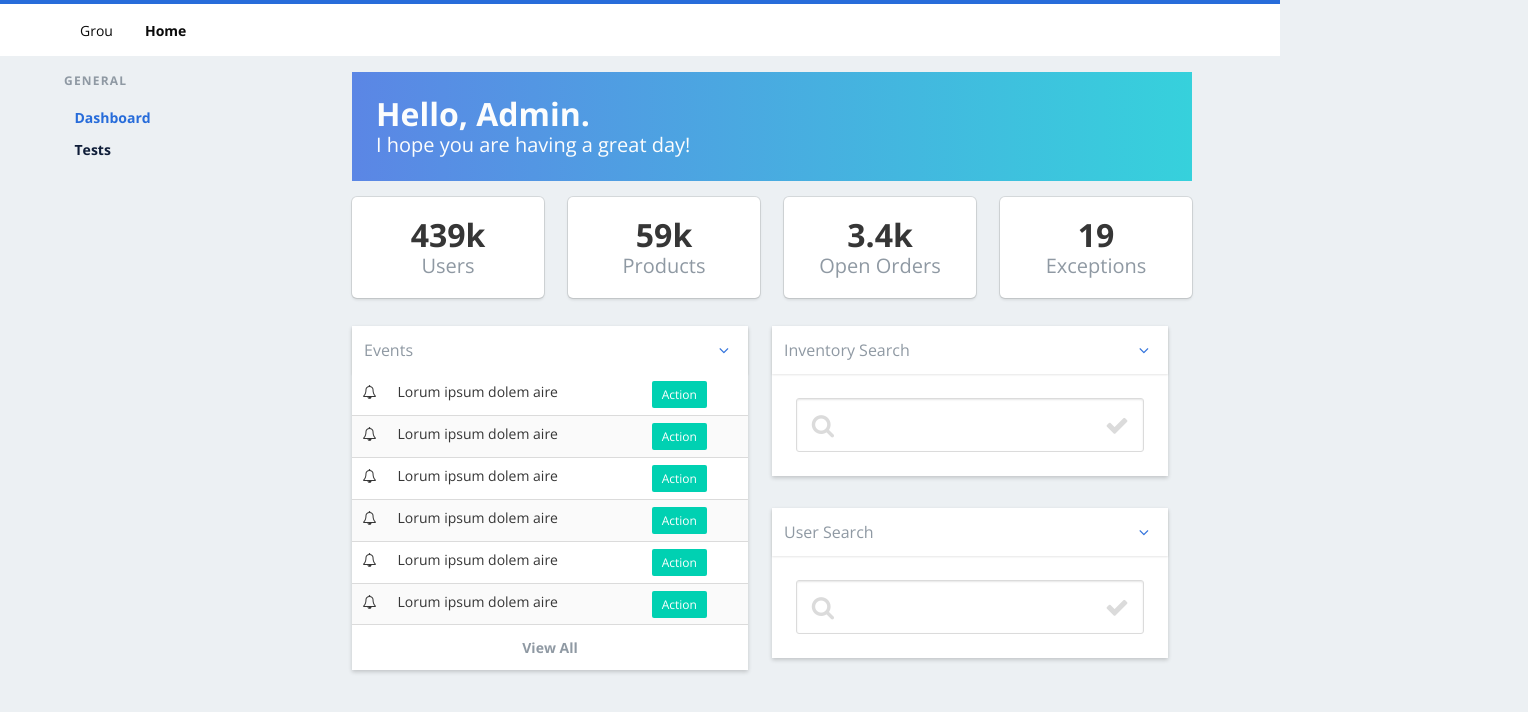
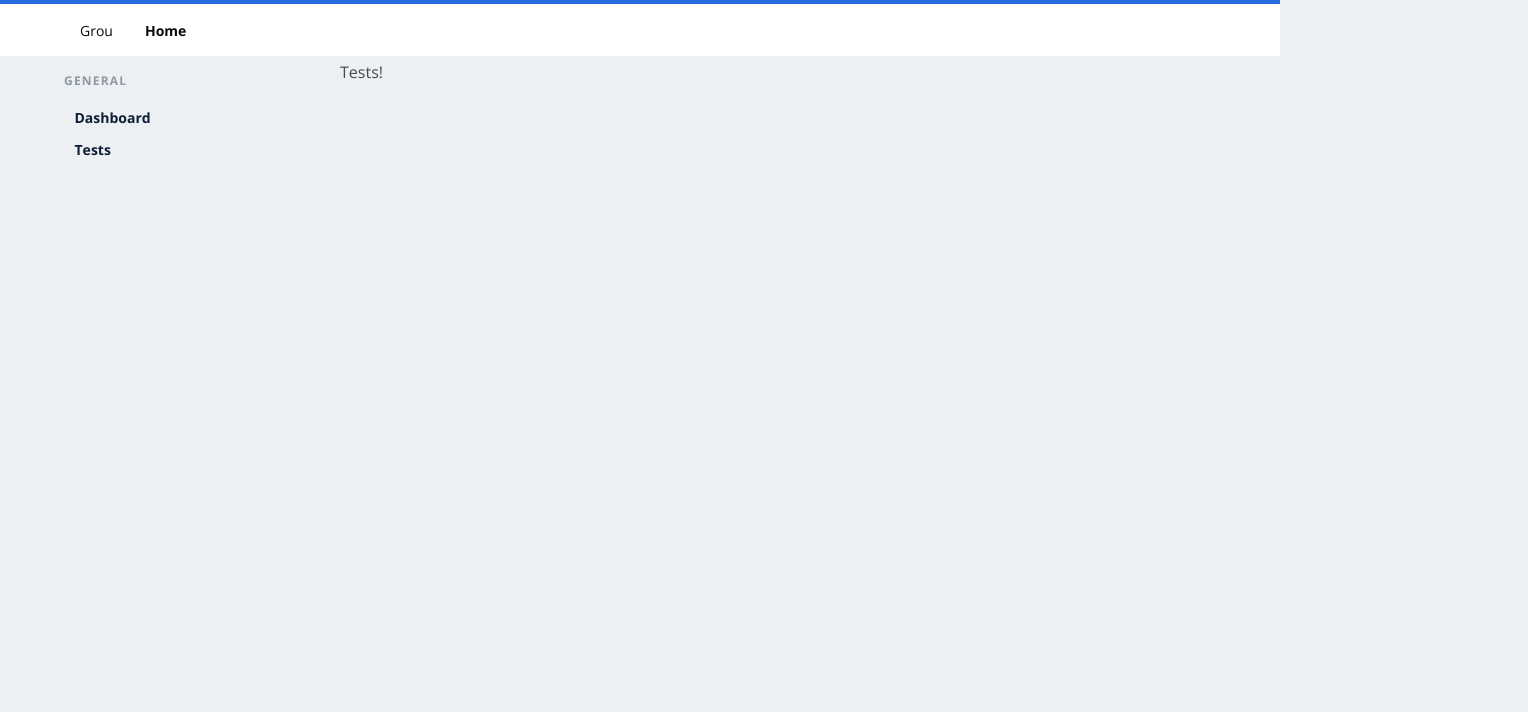
Before and after one commit to globocom/grou-ui, a React (Create React App) app: page /tests in a window 1280 px wide. Shown: the top 712 px of the page, 1528 px wide, since content can reach past the window. Built offline with nearby package versions, Linux system fonts and the light colour scheme.

Commit message:
adds routes

```diff
--- a/package.json
+++ b/package.json
@@ -7,7 +7,8 @@
   },
   "dependencies": {
     "react": "^16.0.0",
-    "react-dom": "^16.0.0"
+    "react-dom": "^16.0.0",
+    "react-router-dom": "^4.2.2"
   },
   "scripts": {
     "start": "react-scripts start",
--- a/src/App.js
+++ b/src/components/App.js
@@ -1,7 +1,7 @@
 import React, { Component } from 'react';
-import Nav from './components/Nav';
-import Menu from './components/Menu';
-import Content from './components/Content';
+import Nav from './Nav';
+import Menu from './Menu';
+import Main from './Main';
 
 
 class App extends Component {
@@ -12,7 +12,7 @@ class App extends Component {
         <div class="container">
           <div class="columns">
             <Menu/>
-            <Content/>
+            <Main/>
           </div>
         </div>
     </div>
--- a/src/components/Content.js
+++ b/src/components/Dashboard.js
@@ -1,6 +1,6 @@
 import React, { Component } from 'react';
 
-export default class Content extends Component {
+export default class Dashboard extends Component {
 
     render(){
         return (
--- /dev/null
+++ b/src/components/Main.js
@@ -0,0 +1,18 @@
+import React, { Component } from 'react';
+import { Switch, Route } from 'react-router-dom';
+import Dashboard from './Dashboard';
+import Tests from './Tests';
+
+
+export default class Main extends Component {
+
+    render(){
+        return (
+          <Switch>
+            <Route exact path='/' component={Dashboard}/>
+            <Route path='/tests' component={Tests}/>
+          </Switch>
+
+        );
+      }
+}
--- a/src/components/Menu.js
+++ b/src/components/Menu.js
@@ -1,4 +1,5 @@
 import React, { Component } from 'react';
+import { Link } from 'react-router-dom'
 
 export default class Menu extends Component {
 
@@ -10,8 +11,8 @@ export default class Menu extends Component {
                 General
               </p>
               <ul className="menu-list">
-                <li><a className="is-active">Dashboard</a></li>
-                <li><a>Tests</a></li>
+                <li><Link to="/">Dashboard</Link></li>
+                <li><Link to="/tests">Tests</Link></li>
               </ul>
             </aside>
           </div>
--- a/src/components/Nav.js
+++ b/src/components/Nav.js
@@ -1,4 +1,5 @@
 import React, { Component } from 'react';
+import { Link } from 'react-router-dom'
 
 export default class Nav extends Component {
 
--- /dev/null
+++ b/src/components/Tests.js
@@ -0,0 +1,12 @@
+import React, { Component } from 'react';
+
+
+export default class Tests extends Component {
+
+    render(){
+        return (
+          <h1>Tests!</h1>
+
+        );
+      }
+}
--- a/src/index.js
+++ b/src/index.js
@@ -1,10 +1,16 @@
 import React from 'react';
 import ReactDOM from 'react-dom';
+import { BrowserRouter } from 'react-router-dom'
 import './css/bulma.min.css';
 import './css/index.css';
 import './css/admin.css';
-import App from './App';
+import App from './components/App';
 import registerServiceWorker from './registerServiceWorker';
 
-ReactDOM.render(<App />, document.getElementById('root'));
+
+ReactDOM.render(
+  <BrowserRouter>
+  <App />
+  </BrowserRouter>
+  ,document.getElementById('root'));
 registerServiceWorker();
```
